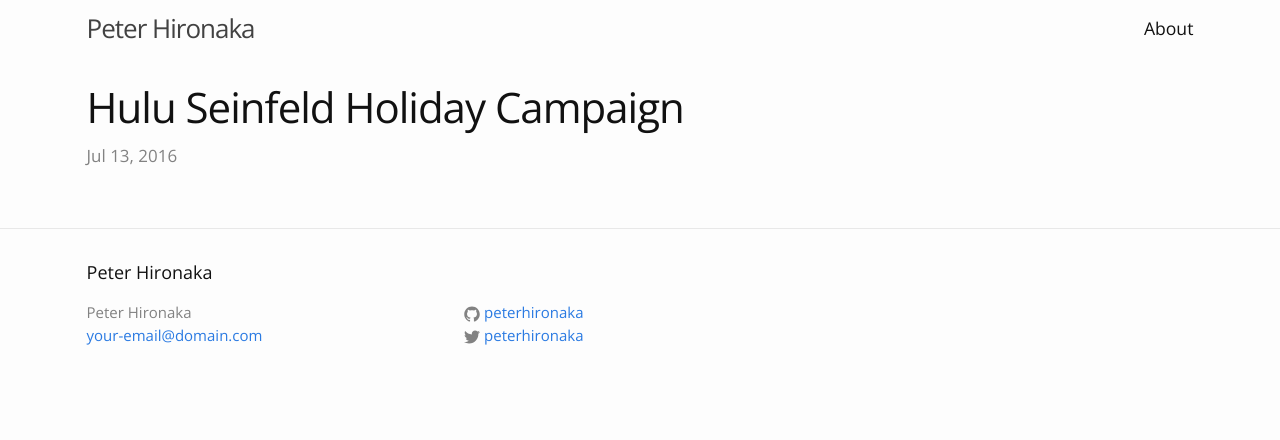
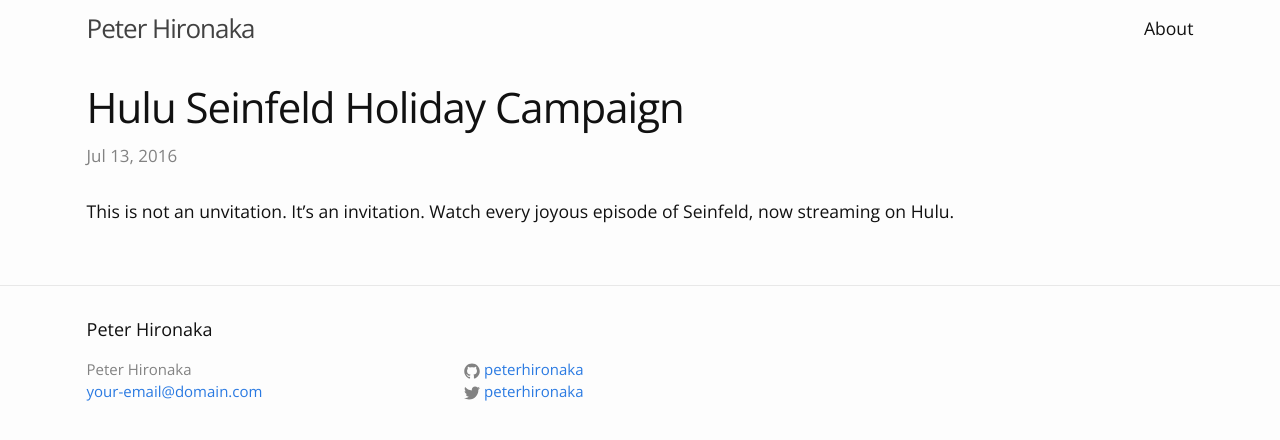
Before and after one commit to PHironaka/p-hironaka, a Jekyll site: the page built from _work/hulu-seinfeld-holiday-campaign.markdown, in a window 1280 px wide. Shown: the top 440 px of the page. Built offline with Jekyll 4.4.1, drawn with Linux system fonts in a browser that asks for light colours.

Commit message:
Updated Hulu Seinfeld Holiday Campaign

```diff
--- a/_work/hulu-seinfeld-holiday-campaign.markdown
+++ b/_work/hulu-seinfeld-holiday-campaign.markdown
@@ -3,3 +3,5 @@
 date: 2016-07-13 05:16:00 Z
 layout: post
 ---
+
+This is not an unvitation. It's an invitation. Watch every joyous episode of Seinfeld, now streaming on Hulu.
```
